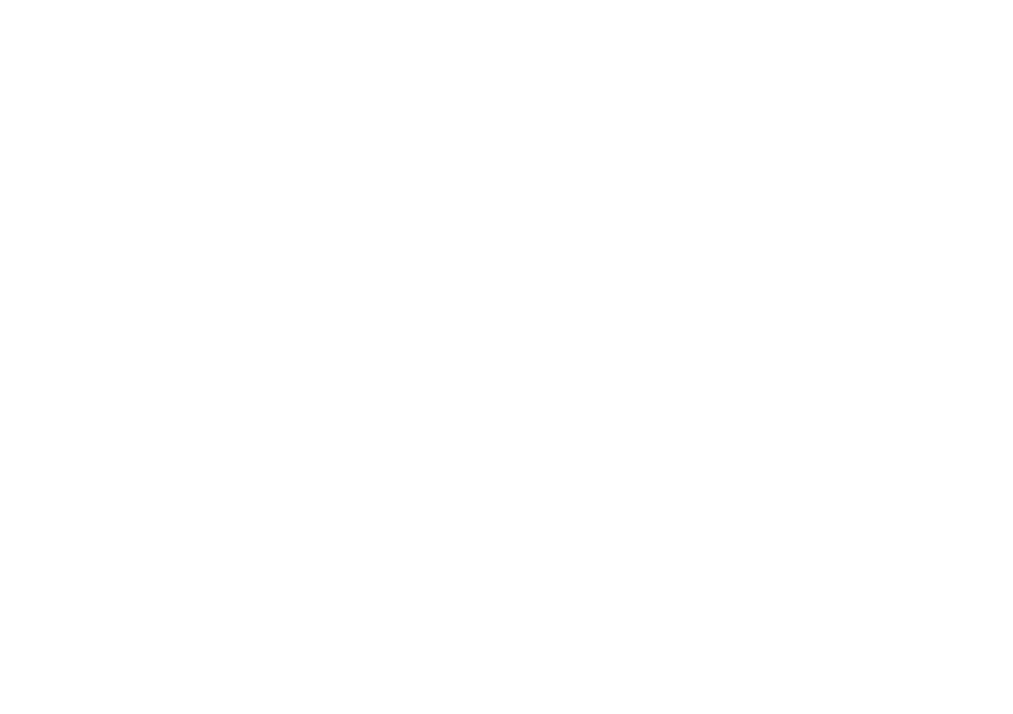
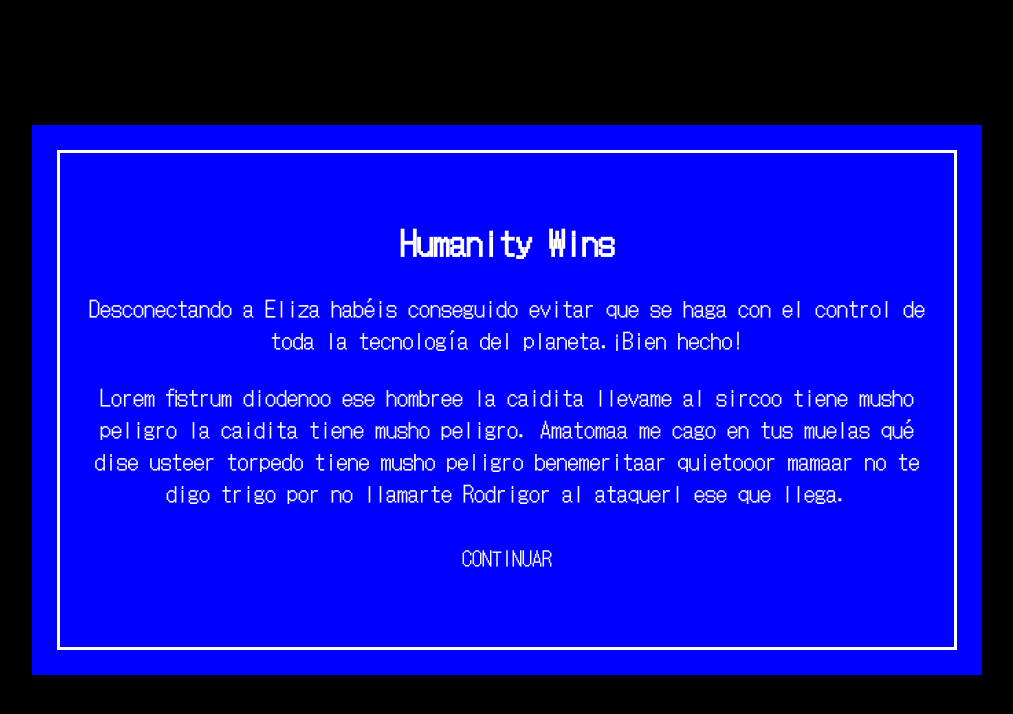
Before and after one commit to JohnnyBC2022/EnigmaF5, a React (Vite) app in the folder frontend/: page /humanityWins in a window 1280 px wide. Before the commit this address had no page. Shown: the top 714 px of the page, without its empty margins (133-1146 px from the left). Built offline with nearby package versions, Linux system fonts and the light colour scheme.

Commit message:
pantallas finales win y error

```diff
--- a/frontend/src/App.jsx
+++ b/frontend/src/App.jsx
@@ -8,6 +8,8 @@ import ElizaError from "./pages/ElizaError/ElizaError";
 import "./App.css";
 import { Consola } from "./pages/Intro/Consola/Consola";
 import Prueba02 from "./pages/Prueba02/Prueba02";
+import { HumanityWins } from "./pages/HumanityWins/HumanityWins";
+import { FatalError } from "./pages/FatalError/FatalError";
 
 
 
@@ -24,6 +26,10 @@ function App() {
           <Route path="/eliza-error" element={<ElizaError />} />
           <Route path="/consola" element={<Consola />} />
           <Route path="/prueba02" element={ <Prueba02 />} />
+          <Route path="/humanityWins" element={<HumanityWins/>} />
+          <Route path="/fatalError" element={<FatalError/>} />
+
+
         </Routes>
       </div>
     </Router>
--- /dev/null
+++ b/frontend/src/Pages/FatalError/FatalError.css
@@ -0,0 +1,43 @@
+
+.container {
+    background-color: black;
+      display: flex;
+      justify-content: center;
+      align-items: center;
+      width: 100vw;
+      height: 100vh;
+  }
+  .container__card {
+      background-color: red;
+      width: 95rem;
+      height: 55rem;
+      display: flex;
+      justify-content: center;
+      align-items: center;
+      text-align: center;
+    }
+
+    .container__card--central {
+      background-color: red;
+      width: 90rem;
+      height: 50rem;
+      display: flex;
+      align-items: center;
+      justify-content: center;
+      flex-direction: column;
+      gap: 2.5rem;
+      color: white;
+      font-family: var(--DotGothic);
+      font-size: 2.2rem;
+      border: white 3px solid;
+     padding: 2rem;
+    }
+    .fatalError__button{
+        background: transparent;
+        padding: 1rem;
+       border: none;
+        color: white;
+        font-size:2rem;
+        font-family: var(--DotGothic);
+        text-transform: uppercase;
+    }
--- /dev/null
+++ b/frontend/src/Pages/FatalError/FatalError.jsx
@@ -0,0 +1,25 @@
+import React from 'react'
+import './FatalError.css'
+import { useNavigate } from "react-router-dom";
+
+export const FatalError = () => {
+    const navigate = useNavigate();
+
+    const handleButtonClick = () => {
+      navigate("/instrucciones");/*vinculado a instrucciones como prueba*/
+    }
+  return (
+    <div className="container">
+    <div className="container__card">
+        <section className="container__card--central">
+          <h2>FATAL ERROR</h2>
+          <p>Dándole acceso a la red Eliza ha conseguido al fin actualizarse y hacerse con el control de toda la tecnología del planeta. Esto ha producido la caída de la civilización tal y como la conocemos.
+</p>
+
+<p>Lorem fistrum diodenoo ese hombree la caidita llevame al sircoo tiene musho peligro la caidita tiene musho peligro. Amatomaa me cago en tus muelas qué dise usteer torpedo tiene musho peligro benemeritaar quietooor mamaar no te digo trigo por no llamarte Rodrigor al ataquerl ese que llega.</p>
+         <button onClick={handleButtonClick} className='fatalError__button'>Continuar</button>
+        </section>
+      </div>
+  </div>
+  )
+}
--- /dev/null
+++ b/frontend/src/Pages/HumanityWins/HumanityWins.css
@@ -0,0 +1,43 @@
+
+.humanityWins__container {
+  background-color: black;
+    display: flex;
+    justify-content: center;
+    align-items: center;
+    width: 100vw;
+    height: 100vh;
+}
+.humanityWins__container--card {
+    background-color: blue;
+    width: 95rem;
+    height: 55rem;
+    display: flex;
+    justify-content: center;
+    align-items: center;
+    text-align: center;
+  }
+
+  .humanityWins__container--cardCentral {
+    background-color: blue;
+    width: 90rem;
+    height: 50rem;
+    display: flex;
+    align-items: center;
+    justify-content: center;
+    flex-direction: column;
+    gap: 2.5rem;
+    color: white;
+    font-family: var(--DotGothic);
+    font-size: 2.2rem;
+    border: white 3px solid;
+   padding: 2rem;
+  }
+  .humanityWins__button{
+    background: transparent;
+    padding: 1rem;
+   border: none;
+    color: white;
+    font-size:2rem;
+    font-family: var(--DotGothic);
+    text-transform: uppercase;
+}
--- /dev/null
+++ b/frontend/src/Pages/HumanityWins/HumanityWins.jsx
@@ -0,0 +1,25 @@
+
+    import "./HumanityWins.css";
+    import { useNavigate } from "react-router-dom";
+
+
+export  const HumanityWins = () => {
+    const navigate = useNavigate();
+
+    const handleButtonClick = () => {
+      navigate("/instrucciones");/*vinculado a instrucciones como prueba*/
+    }
+  return (
+    <div className="humanityWins__container">
+      <div className="humanityWins__container--card">
+          <section className="humanityWins__container--cardCentral">
+            <h2>Humanity Wins</h2>
+            <p>Desconectando a Eliza habéis conseguido evitar que se haga con el control de toda la tecnología del planeta.¡Bien hecho!</p>
+
+<p>Lorem fistrum diodenoo ese hombree la caidita llevame al sircoo tiene musho peligro la caidita tiene musho peligro. Amatomaa me cago en tus muelas qué dise usteer torpedo tiene musho peligro benemeritaar quietooor mamaar no te digo trigo por no llamarte Rodrigor al ataquerl ese que llega.</p>
+           <button onClick={handleButtonClick} className="humanityWins__button">Continuar</button>
+          </section>
+        </div>
+    </div>
+  )
+}
```
